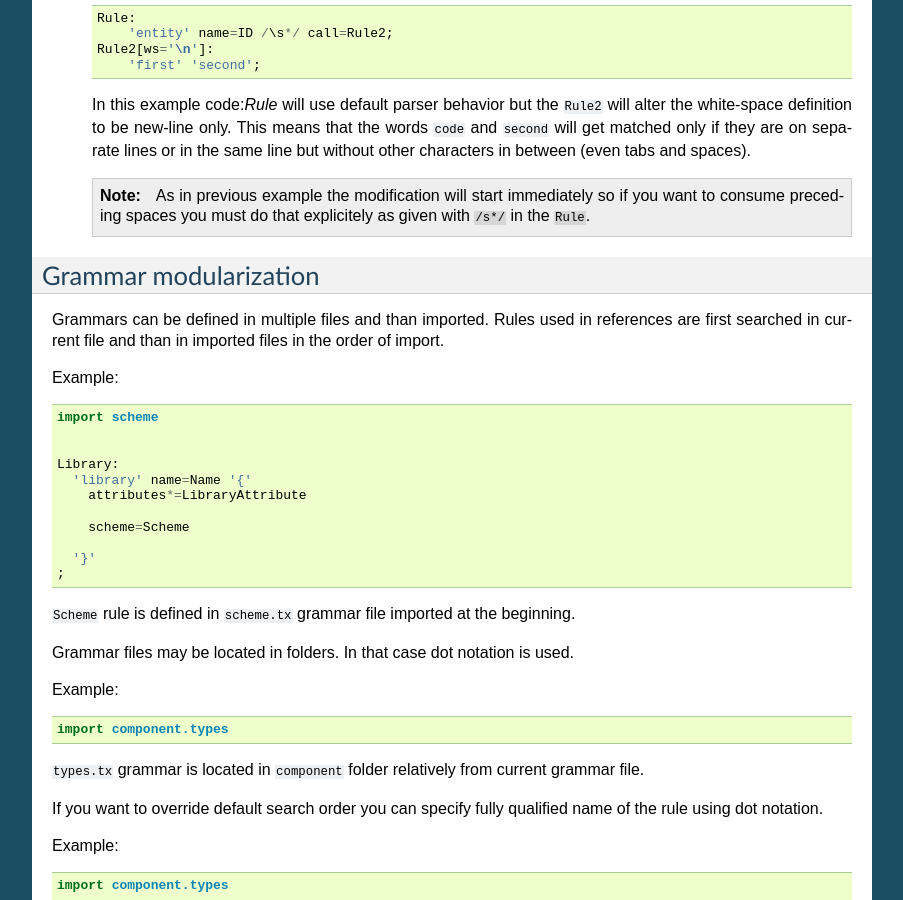
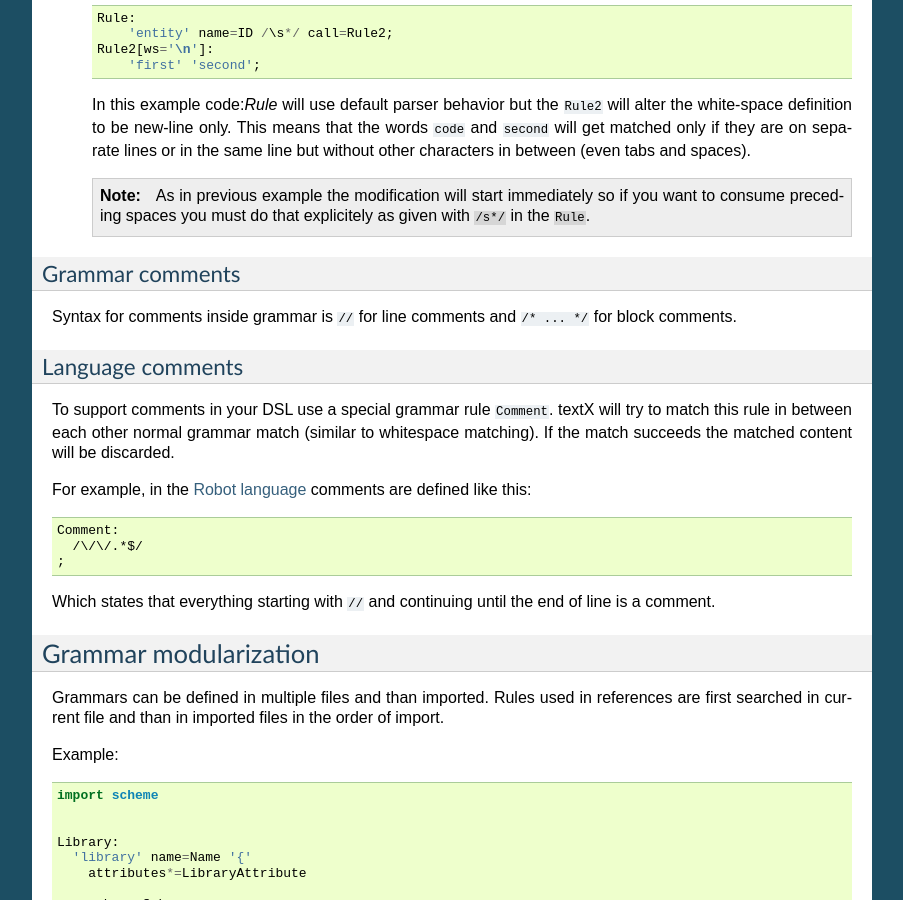
Before and after one commit to textX/textX, a Sphinx documentation site: the page built from docs/grammar.rst, in a window 1280 px wide and 900 px high, scrolled down 9017 px. Shown: the whole window, without its empty margins (198-1101 px from the left). Built offline with Sphinx 7.4.7, drawn with Linux system fonts in a browser that asks for light colours; some of the changed text lies outside the part shown.

Commit message:
Addition to docs. Grammar and language comments.

```diff
--- a/docs/grammar.rst
+++ b/docs/grammar.rst
@@ -566,6 +566,32 @@ Currently, there are two modifiers defined:
      to consume preceding spaces you must do that explicitely as given with
      :code:`/\s*/` in the :code:`Rule`.
 
+
+Grammar comments
+~~~~~~~~~~~~~~~~
+
+Syntax for comments inside grammar is :code:`//` for line comments and
+:code:`/* ... */` for block comments.
+
+Language comments
+~~~~~~~~~~~~~~~~~
+
+To support comments in your DSL use a special grammar rule :code:`Comment`.
+textX will try to match this rule in between each other normal grammar match
+(similar to whitespace matching).
+If the match succeeds the matched content will be discarded.
+
+
+For example, in the :ref:`robot-language` comments are defined like this::
+
+  Comment:
+    /\/\/.*$/
+  ;
+
+Which states that everything starting with :code:`//` and continuing until the
+end of line is a comment.
+
+
 .. _import:
 
 Grammar modularization
--- a/docs/tutorial_basic.rst
+++ b/docs/tutorial_basic.rst
@@ -1,4 +1,4 @@
-.. _`basic tutorial`:
+.. _basic tutorial:
 
 Basic tutorial
 ==============
@@ -6,6 +6,7 @@ Basic tutorial
 In this tutorial we will build a simple robot language to demonstrate
 the basic workflow when working with textX.
 
+.. _robot-language:
 
 Robot language
 --------------
```
